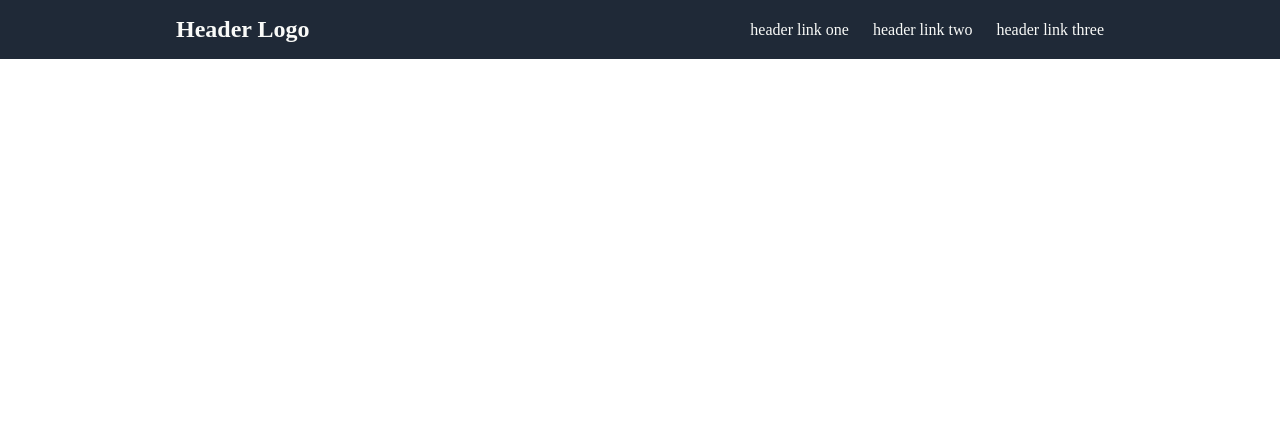
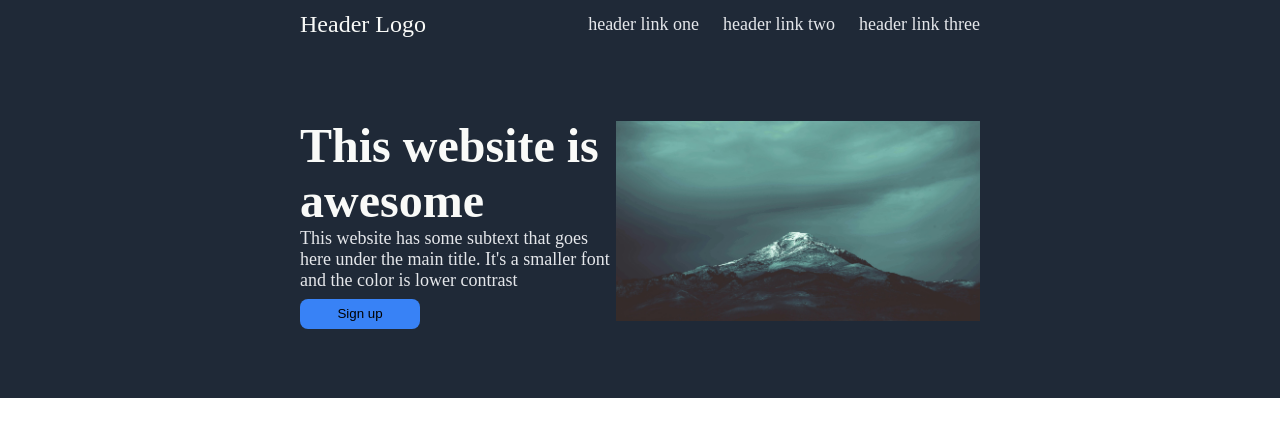
Before and after one commit to Kyyyb/odin-project-2, a plain HTML site: page index.html in a window 1280 px wide. Drawn offline with Linux system fonts and the light colour scheme.

Commit message:
Add image and create page top portion
Added an image file and created the top portion of the web page.
Also realigned to look a little nicer.

```diff
--- a/index.html
+++ b/index.html
@@ -17,5 +17,16 @@
                 <a href="">header link three</a>
             </div>
         </div>
+
+        <div class="top">
+            <div class="top-container">
+                <p class="title">This website is awesome</p>
+                <p class="secondary">This website has some subtext that goes here under the main title. It's a smaller font and the color is lower contrast</p>
+                <button>Sign up</button>
+            </div>
+            <div class="top-image">
+                <img src="pexels-billelmoula-540518.jpg" alt="a dark and snowy mountaintop" width="auto" height="200px">
+            </div>
+        </div>
     </Body>
 </html>
--- a/style.css
+++ b/style.css
@@ -5,24 +5,26 @@
 
 body {
     display: flex;
+    flex-direction: column;
 }
 
-a {
+a,
+.secondary {
     text-decoration: none;
-    color: #F9FAF8;
+    font-size: 18px;
+    color: #E5E7EB;
 }
 
 .header {
-    padding: 16px;
+    min-height: 48px;
     flex: 1;
     display: flex;
     align-items: center;
-    background-color: #1F2937;
+    background: #1F2937;
 }
 
 .logo {
-    margin-left: 160px;
-    font-weight: 900;
+    margin-left: 300px;
     font-size: 24px;
     color: #F9FAF8;
     margin-right: auto;
@@ -31,5 +33,41 @@ a {
 .links {
     display: flex;
     gap: 24px;
-    margin-right: 160px;
+    margin-right: 300px;
 }
+
+.top {
+    min-height: 350px;
+    background: #1F2937;
+    display: flex;
+    align-items: center;
+}
+
+.top-container {
+    color: #F9FAF8;
+    height: 250px;
+    max-width: 400px;
+    margin-right: auto;
+    margin-left: 300px;
+    display: flex;
+    flex-wrap: wrap;
+    align-content: center;
+}
+
+.title {
+    font-size: 48px;
+    font-weight: 900;
+}
+
+.top-image {
+    margin-right: 300px;
+}
+
+button {
+    margin-top: 8px;
+    width: 120px;
+    height: 30px;
+    background: #3882F6;
+    border-radius: 8px;
+    border: none;
+}
```
Also changed, not shown: pexels-billelmoula-540518.jpg (added).
